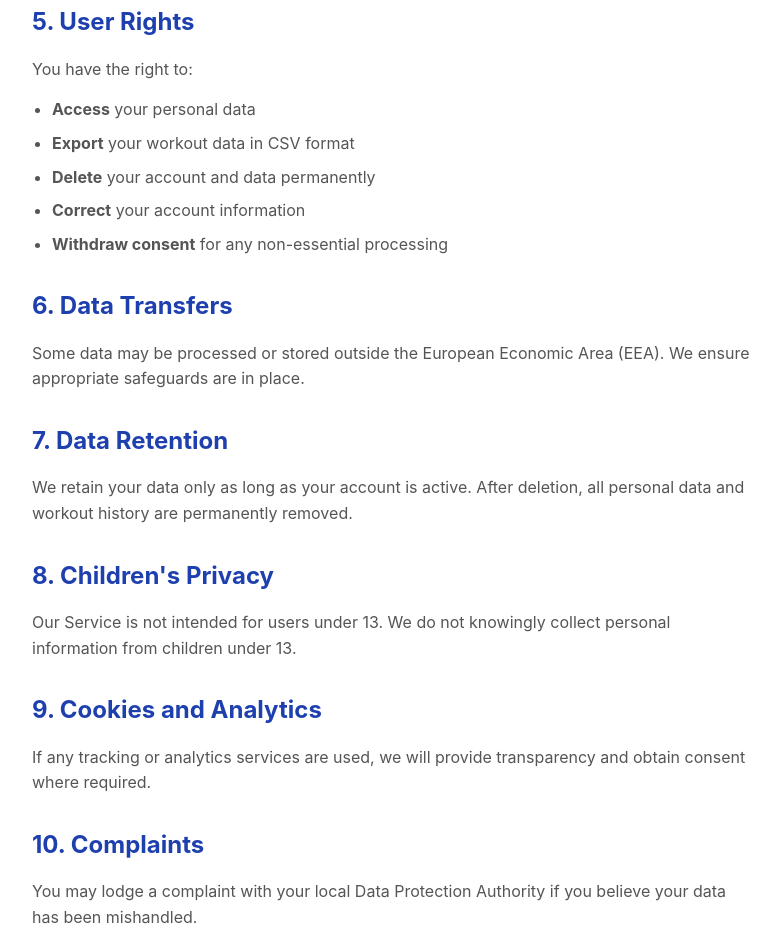
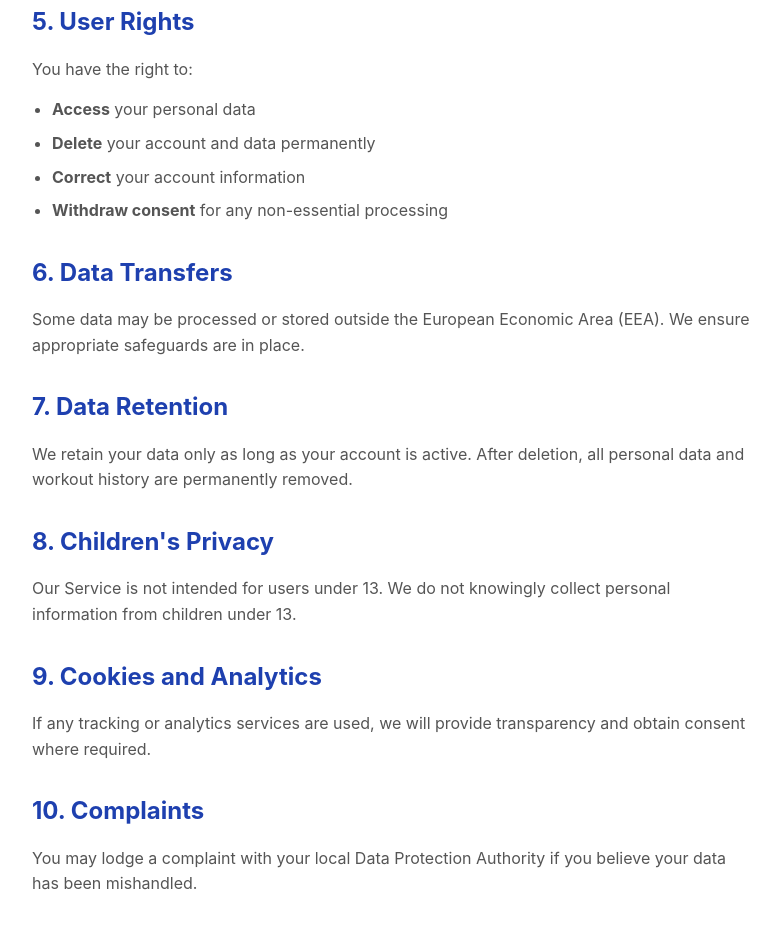
Before and after one commit to sinankartal/paceupapp-legal, a plain HTML site: page privacy.html in a window 1280 px wide. Shown: the part 1278-2209 px from the top of the page, without its empty margins (248-1028 px from the left). Drawn offline with Linux system fonts and the light colour scheme.

Commit message:
Update privacy.html

```diff
--- a/privacy.html
+++ b/privacy.html
@@ -114,7 +114,6 @@
         <p>You have the right to:</p>
         <ul>
             <li><strong>Access</strong> your personal data</li>
-            <li><strong>Export</strong> your workout data in CSV format</li>
             <li><strong>Delete</strong> your account and data permanently</li>
             <li><strong>Correct</strong> your account information</li>
             <li><strong>Withdraw consent</strong> for any non-essential processing</li>
```
